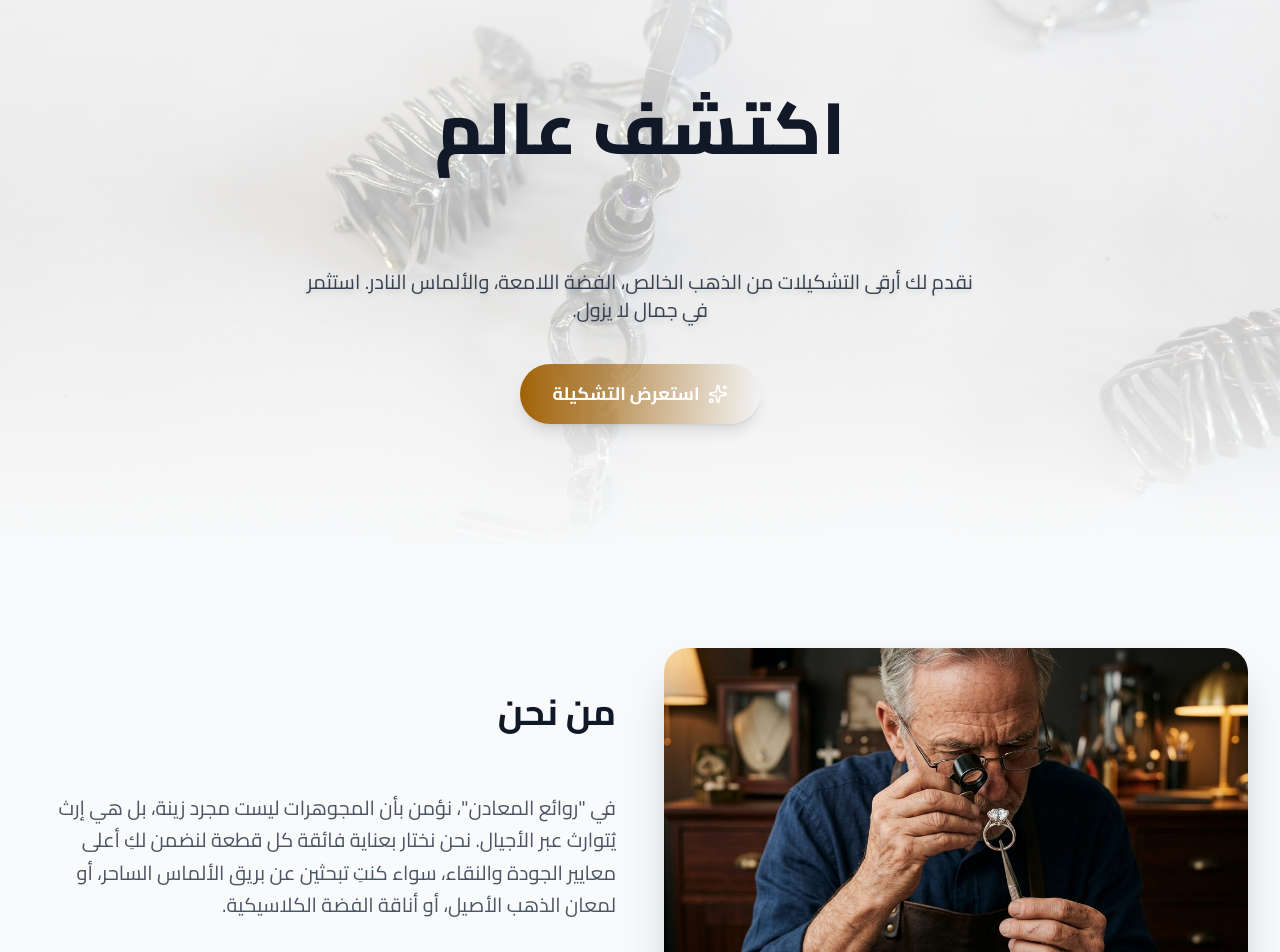
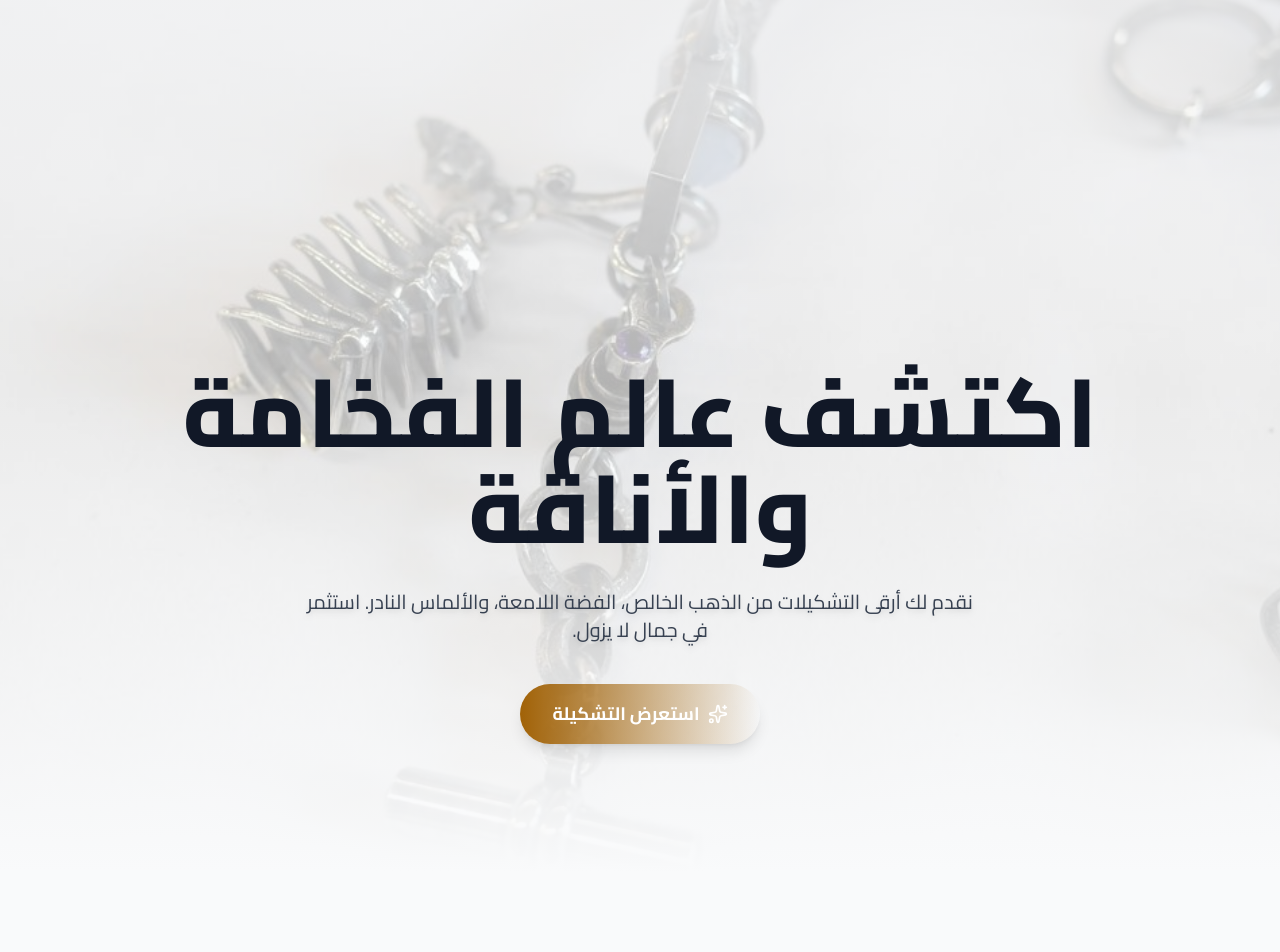
Before and after one commit to ziad-mohamed-mern/gold-project, a React (Vite) app: page / in a window 1280 px wide. Shown: the part 180-1132 px from the top of the page. Built offline with nearby package versions, Linux system fonts and the light colour scheme.

Commit message:
last-update

```diff
--- a/src/components/Footer.jsx
+++ b/src/components/Footer.jsx
@@ -6,10 +6,10 @@ const Footer = () => (
     <div className="max-w-7xl mx-auto px-4 sm:px-6 lg:px-8 text-center">
       <div className="flex justify-center items-center gap-2 mb-6">
         <Diamond className="h-6 w-6 text-gold-DEFAULT" />
-        <span className="font-bold text-xl text-gray-900 dark:text-white">روائع المعادن</span>
+        <span className="font-bold text-xl text-gray-900 dark:text-white">مصنع النفيس للذهب</span>
       </div>
       <p className="text-gray-500 dark:text-gray-400">
-        © {new Date().getFullYear()} جميع الحقوق محفوظة لروائع المعادن.
+        © {new Date().getFullYear()} جميع الحقوق محفوظة لمصنع النفيس للذهب.
       </p>
     </div>
   </footer>
--- a/src/components/Navbar.jsx
+++ b/src/components/Navbar.jsx
@@ -17,7 +17,7 @@ const Navbar = ({ isDark, toggleTheme }) => (
             <Diamond className="h-8 w-8 text-gold-DEFAULT" />
           </motion.div>
           <span className="font-bold text-2xl tracking-wide bg-clip-text text-transparent bg-gradient-to-l from-gold-DEFAULT to-yellow-200">
-            روائع المعادن
+            مصنع النفيس للذهب
           </span>
         </Link>
         <div className="flex items-center gap-6">
--- a/src/pages/Home.jsx
+++ b/src/pages/Home.jsx
@@ -28,11 +28,11 @@ const Hero = () => (
       variants={fadeIn}
       className="relative z-10 max-w-7xl mx-auto px-4 sm:px-6 lg:px-8 text-center"
     >
-      <h1 className="text-5xl md:text-7xl font-extrabold mb-8 leading-tight text-gray-900 dark:text-white">
-        اكتشف عالم <br />
-        <span className="text-transparent bg-clip-text bg-gradient-to-r from-gold-DEFAULT via-yellow-300 to-gold-DEFAULT animate-pulse drop-shadow-lg">
-          الفخامة والأناقة
+      <h1 className="text-5xl md:text-8xl font-extrabold mb-8 leading-tight text-gray-900 dark:text-white">
+        <span className="block text-6xl md:text-9xl mb-4 text-transparent bg-clip-text bg-gradient-to-r from-gold-DEFAULT via-yellow-300 to-gold-DEFAULT drop-shadow-lg">
+          مصنع النفيس للذهب
         </span>
+        اكتشف عالم الفخامة والأناقة
       </h1>
       <p className="mt-4 max-w-2xl mx-auto text-xl text-gray-700 dark:text-gray-300 mb-10 drop-shadow-md">
         نقدم لك أرقى التشكيلات من الذهب الخالص، الفضة اللامعة، والألماس النادر. استثمر في جمال لا يزول.
@@ -69,7 +69,7 @@ const About = () => (
           <h2 className="text-4xl font-bold mb-6 text-gray-900 dark:text-white">من نحن</h2>
           <div className="h-1 w-24 bg-gradient-to-r from-transparent via-gold-DEFAULT to-transparent mb-8"></div>
           <p className="text-xl leading-relaxed text-gray-600 dark:text-gray-300 mb-6">
-            في "روائع المعادن"، نؤمن بأن المجوهرات ليست مجرد زينة، بل هي إرث يُتوارث عبر الأجيال.
+            في "مصنع النفيس للذهب"، نؤمن بأن المجوهرات ليست مجرد زينة، بل هي إرث يُتوارث عبر الأجيال.
             نحن نختار بعناية فائقة كل قطعة لنضمن لكِ أعلى معايير الجودة والنقاء، سواء كنتِ تبحثين عن بريق الألماس الساحر،
             أو لمعان الذهب الأصيل، أو أناقة الفضة الكلاسيكية.
           </p>
```
